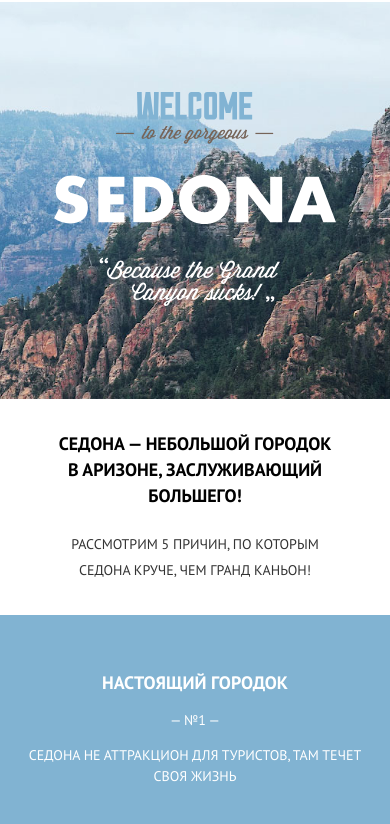
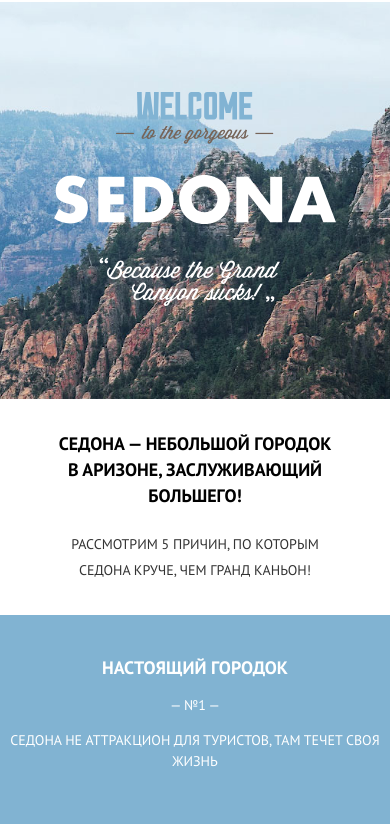
Before and after one commit to Badsergeant/SedonaAdaptive, a website: page source/index.html in a window 390 px wide. Shown: the part 274-1098 px from the top of the page. Drawn offline with nearby package versions, Linux system fonts and the light colour scheme; files that its build step writes are made by us from their sources.

Commit message:
Fix/features__list adaptive cell position for tablet width

```diff
--- a/source/less/blocks/features.less
+++ b/source/less/blocks/features.less
@@ -28,7 +28,12 @@
 }
 
 .features__list-item-text-wrapper {
-  padding: 26px;
+  margin: auto;
+
+  @media (min-width:@tablet-width) {
+    max-width: 158px;
+  }
+
 }
 
 .features__list-item:not(:nth-child(6)) {
--- a/source/less/modification/features__list-item--main-feature.less
+++ b/source/less/modification/features__list-item--main-feature.less
@@ -1,9 +1,6 @@
 .features__list-item--main-feature {
   background-color: @blue;
   color: @basic-white;
-  .features__list-item-text-wrapper {
-    padding: 55px 12px 39px;
-  }
 }
 
 .features__list-description--main-feature,
```
